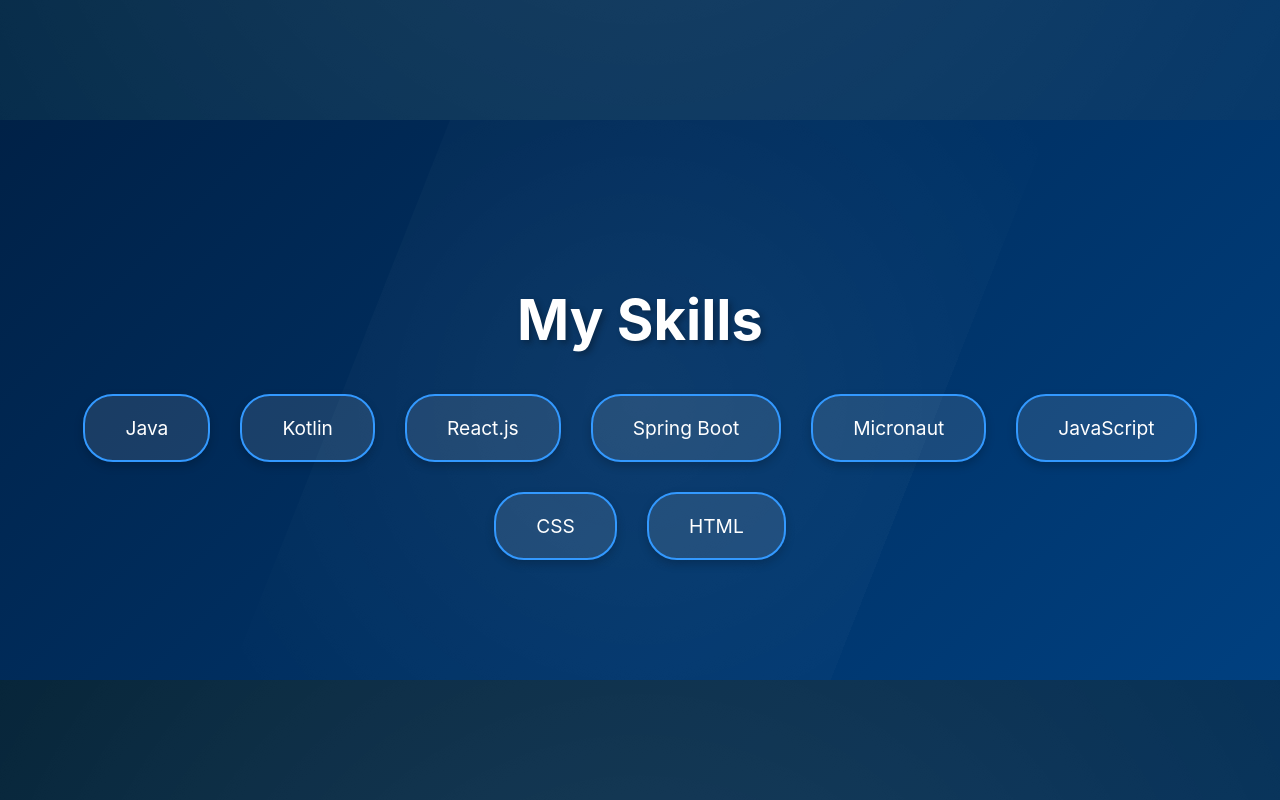
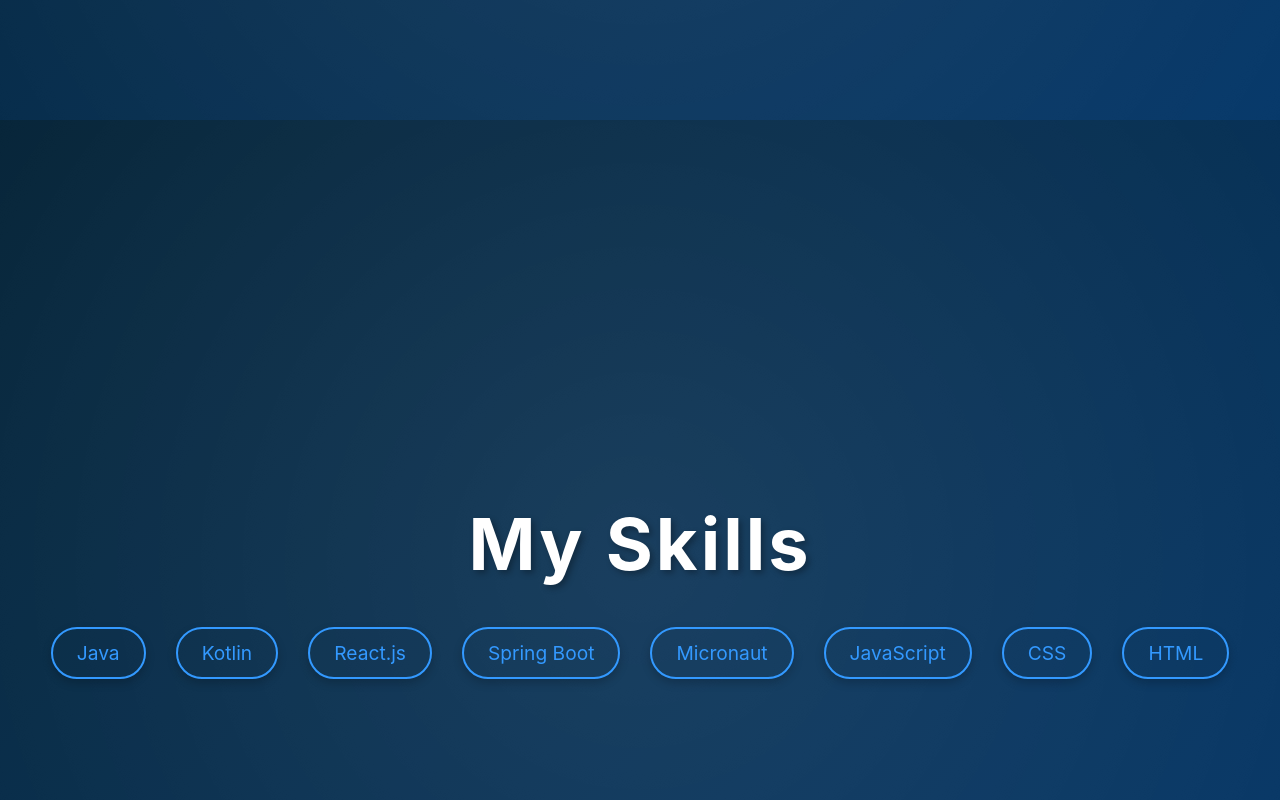
Before and after one commit to Vinayak2205/personal_portfolio, a React (Create React App) app in the folder front-end/: page / in a window 1280 px wide. Shown: the part 680-1480 px from the top of the page. Built offline with nearby package versions, Linux system fonts and the light colour scheme.

Commit message:
feat: updte the Skills section styling for consistency across the portfolio

```diff
--- a/front-end/src/components/Skills.js
+++ b/front-end/src/components/Skills.js
@@ -19,9 +19,9 @@ const Skills = () => {
         <h1>My Skills</h1>
         <div className="skill-list">
           {skillList.map((skill, index) => (
-            <div key={index} className="skill-card">
+            <a href="#" key={index} className="skill-button">
               {skill}
-            </div>
+            </a>
           ))}
         </div>
       </div>
--- a/front-end/src/style/Skills.css
+++ b/front-end/src/style/Skills.css
@@ -1,28 +1,31 @@
 .skills {
   background: linear-gradient(
     135deg,
-    #002147,
-    #004080
-  ); /* Slightly different gradient */
-  padding: 100px 0; /* Adjusted padding */
+    #001f33,
+    #003366
+  ); /* Same gradient as header */
+  height: 100vh;
   display: flex;
   justify-content: center;
   align-items: center;
+  color: #ffffff;
   text-align: center;
   position: relative;
   overflow: hidden;
+  padding: 40px 20px; /* Consistent spacing */
 }
 
+/* Same Radial Gradient Effect */
 .skills::before {
   content: "";
   position: absolute;
-  top: 0;
-  left: 0;
-  width: 100%;
-  height: 100%;
+  top: -50%;
+  left: -50%;
+  width: 200%;
+  height: 200%;
   background: radial-gradient(
     circle,
-    rgba(255, 255, 255, 0.05),
+    rgba(255, 255, 255, 0.1),
     transparent 70%
   );
   animation: spin 20s linear infinite;
@@ -37,44 +40,69 @@
 }
 
 .skills h1 {
-  font-size: 3.5rem;
+  font-size: 4.5rem;
+  margin-bottom: 40px;
   color: #ffffff;
-  margin-bottom: 40px;
   text-shadow: 3px 3px 6px rgba(0, 0, 0, 0.3);
+  letter-spacing: 3px;
+  transition: transform 0.3s ease;
 }
 
+.skills h1:hover {
+  transform: translateY(-5px);
+}
+
+/* Skill buttons styling */
 .skill-list {
   display: flex;
-  flex-wrap: wrap;
   justify-content: center;
   gap: 30px;
+  flex-wrap: wrap;
+  width: 100%;
 }
 
-.skill-card {
-  background-color: rgba(255, 255, 255, 0.1);
-  color: #ffffff;
+.skill-button {
+  display: inline-block;
+  color: #3399ff;
+  text-decoration: none;
   font-size: 1.2rem;
-  padding: 20px 40px;
+  padding: 12px 24px;
+  border: 2px solid #3399ff;
   border-radius: 30px;
-  border: 2px solid #3399ff;
+  transition: all 0.3s ease;
   box-shadow: 0 4px 10px rgba(0, 0, 0, 0.2);
-  transition: all 0.3s ease;
 }
 
-.skill-card:hover {
+.skill-button:hover {
   background-color: #3399ff;
   color: #ffffff;
   box-shadow: 0 6px 14px rgba(0, 0, 0, 0.3);
-  transform: translateY(-5px);
+  transform: translateY(-3px);
+}
+
+.skill-button:focus,
+.skill-button:active {
+  background-color: #0059b3;
+  color: #ffffff;
+  box-shadow: 0 8px 16px rgba(0, 0, 0, 0.4);
 }
 
 @media (max-width: 768px) {
   .skills h1 {
-    font-size: 2.5rem;
+    font-size: 3.5rem;
   }
 
-  .skill-card {
+  .skill-button {
     font-size: 1rem;
-    padding: 15px 30px;
+    padding: 8px 15px;
   }
 }
+
+@keyframes spin {
+  0% {
+    transform: rotate(0deg);
+  }
+  100% {
+    transform: rotate(360deg);
+  }
+}
```
